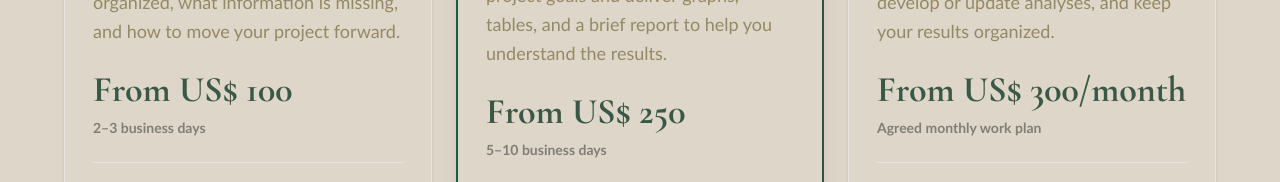
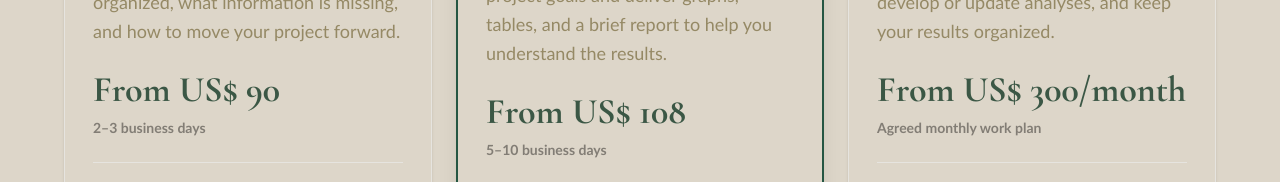
Before and after one commit to micatperez10-source/aurum-biostudio, a React (Vite) app: page / in a window 1280 px wide. Shown: the part 2597-2779 px from the top of the page. Built offline with nearby package versions, Linux system fonts and the light colour scheme.

Commit message:
Actualiza precios y alcance de revisión de datos

```diff
--- a/src/data/translations.ts
+++ b/src/data/translations.ts
@@ -73,7 +73,7 @@ export const TRANSLATIONS: Record<Language, TranslationContent> = {
           title: 'Data Review',
           description:
             'We review how your data are organized, what information is missing, and how to move your project forward.',
-          price: 'From US$ 100',
+          price: 'From US$ 90',
           timeline: '2–3 business days',
           features: [
             'Review of your files and how they are organized',
@@ -89,7 +89,7 @@ export const TRANSLATIONS: Record<Language, TranslationContent> = {
           badge: 'Most popular',
           description:
             'I analyze your data according to your project goals and deliver graphs, tables, and a brief report to help you understand the results.',
-          price: 'From US$ 250',
+          price: 'From US$ 108',
           timeline: '5–10 business days',
           features: [
             'Initial data review and development of the agreed analysis',
@@ -124,7 +124,7 @@ export const TRANSLATIONS: Record<Language, TranslationContent> = {
       title: 'Data Review',
       lead:
         'Understand where your data stand and what you need to move forward.',
-      price: 'From US$100 · 2–3 business days',
+      price: 'From US$90 · 2–3 business days',
       sampleTitle: 'A sample of what you receive',
       sample: {
         title: 'Example review summary',
@@ -161,7 +161,7 @@ export const TRANSLATIONS: Record<Language, TranslationContent> = {
         'Tools are chosen according to the files and the needs of the project.',
       scopeTitle: 'What this stage includes',
       scopeText:
-        'This review includes observations and recommendations. It does not include correcting or reorganizing your files, performing statistical analysis, or creating graphs. If you need those services, they are agreed on and quoted separately.',
+        'This review includes observations and recommendations, as well as correcting and reorganizing your files. It does not include performing statistical analysis or creating graphs. If you need those services, they are agreed on and quoted separately.',
       ctaBtn: 'Ask about a review',
       ctaNote:
         'Tell me about your project and the data you have, even if you don’t know where to start yet.',
@@ -171,7 +171,7 @@ export const TRANSLATIONS: Record<Language, TranslationContent> = {
       closeBtn: 'Close',
       title: 'Analysis + Report',
       lead: 'From your data to clear, well-documented results.',
-      price: 'From US$ 250 · 5–10 business days',
+      price: 'From US$ 108 · 5–10 business days',
       sample: {
         label: 'Illustrative report view',
         title: 'Analysis of a biological assay',
@@ -652,7 +652,7 @@ export const TRANSLATIONS: Record<Language, TranslationContent> = {
           title: 'Revisión de datos',
           description:
             'Revisamos cómo están organizados tus datos, qué información falta y cómo avanzar con tu proyecto.',
-          price: 'Desde US$ 100',
+          price: 'Desde US$ 90',
           timeline: '2–3 días hábiles',
           features: [
             'Revisión de tus archivos y de cómo están organizados.',
@@ -668,7 +668,7 @@ export const TRANSLATIONS: Record<Language, TranslationContent> = {
           badge: 'Más elegido',
           description:
             'Analizo tus datos según los objetivos de tu proyecto y te entrego gráficos, tablas y un reporte breve para entender los resultados.',
-          price: 'Desde US$ 250',
+          price: 'Desde US$ 108',
           timeline: '5–10 días hábiles',
           features: [
             'Revisión inicial de los datos y desarrollo del análisis acordado.',
@@ -702,7 +702,7 @@ export const TRANSLATIONS: Record<Language, TranslationContent> = {
       closeBtn: 'Cerrar',
       title: 'Revisión de datos',
       lead: 'Entendé cómo están tus datos y qué necesitás para avanzar.',
-      price: 'Desde US$100 · 2–3 días hábiles',
+      price: 'Desde US$90 · 2–3 días hábiles',
       sampleTitle: 'Una muestra de lo que recibís',
       sample: {
         title: 'Ejemplo de resumen de revisión',
@@ -739,7 +739,7 @@ export const TRANSLATIONS: Record<Language, TranslationContent> = {
         'Las herramientas se eligen según los archivos y las necesidades del proyecto.',
       scopeTitle: 'Qué incluye esta etapa',
       scopeText:
-        'Esta revisión incluye observaciones y recomendaciones. No incluye corregir o reorganizar los archivos, realizar el análisis estadístico ni elaborar gráficos. Si necesitás esos trabajos, se acuerdan y presupuestan por separado.',
+        'Esta revisión incluye observaciones y recomendaciones, y también corregir y reorganizar los archivos. No incluye realizar el análisis estadístico ni elaborar gráficos. Si necesitás esos trabajos, se acuerdan y presupuestan por separado.',
       ctaBtn: 'Consultar por una revisión',
       ctaNote:
         'Contame sobre tu proyecto y los datos que tenés, aunque todavía no sepas por dónde empezar.',
@@ -749,7 +749,7 @@ export const TRANSLATIONS: Record<Language, TranslationContent> = {
       closeBtn: 'Cerrar',
       title: 'Análisis + Reporte',
       lead: 'De tus datos a resultados claros y bien documentados.',
-      price: 'Desde US$ 250 · 5–10 días hábiles',
+      price: 'Desde US$ 108 · 5–10 días hábiles',
       sample: {
         label: 'Vista ilustrativa de un reporte',
         title: 'Análisis de un ensayo biológico',
```
